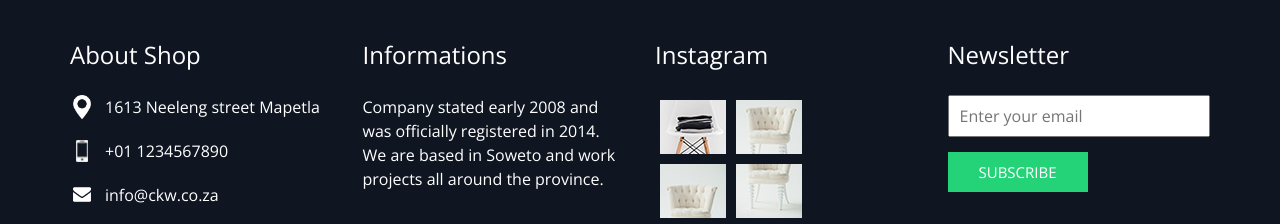
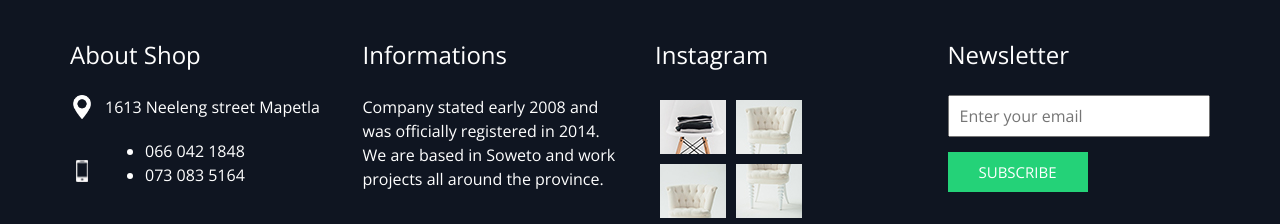
Before and after one commit to RandyNgubane/Carpenters-Kitchen-Warehouse, a plain HTML site: page public/furniture.html in a window 1280 px wide. Shown: the part 824-1048 px from the top of the page. Drawn offline with nearby package versions, Linux system fonts and the light colour scheme.

Commit message:
Update the furniture file

```diff
--- a/public/furniture.html
+++ b/public/furniture.html
@@ -290,7 +290,10 @@
                 <img src="images/telephone-white.png" width="12px" alt="">
               </div>
               <p>
-                +01 1234567890
+                <ul>
+                  <li>066 042 1848</li>
+                  <li>073 083 5164</li>
+                </ul>
               </p>
             </div>
             <div>
```
